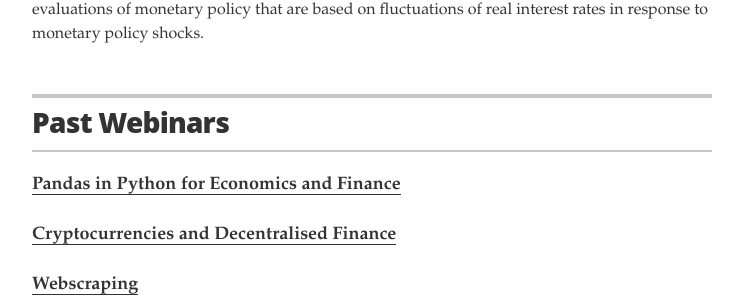
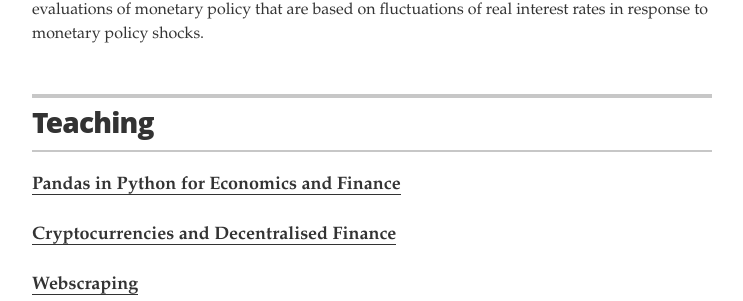
Before and after one commit to errikos-melissinos/errikos-melissinos.github.io, a Jekyll site: the page built from index.html, in a window 1280 px wide. Shown: the part 1958-2259 px from the top of the page, without its empty margins (268-1011 px from the left). Built offline with Jekyll 4.4.1, drawn with Linux system fonts in a browser that asks for light colours.

Commit message:
Update resume.html

```diff
--- a/_layouts/resume.html
+++ b/_layouts/resume.html
@@ -161,7 +161,7 @@
       <section class="content-section">
 
         <header class="section-header">
-          <h2>Past Webinars</h2>
+          <h2>Teaching</h2>
         </header>
         {% for skill in site.data.skills %}
         <div class="resume-item">
```
